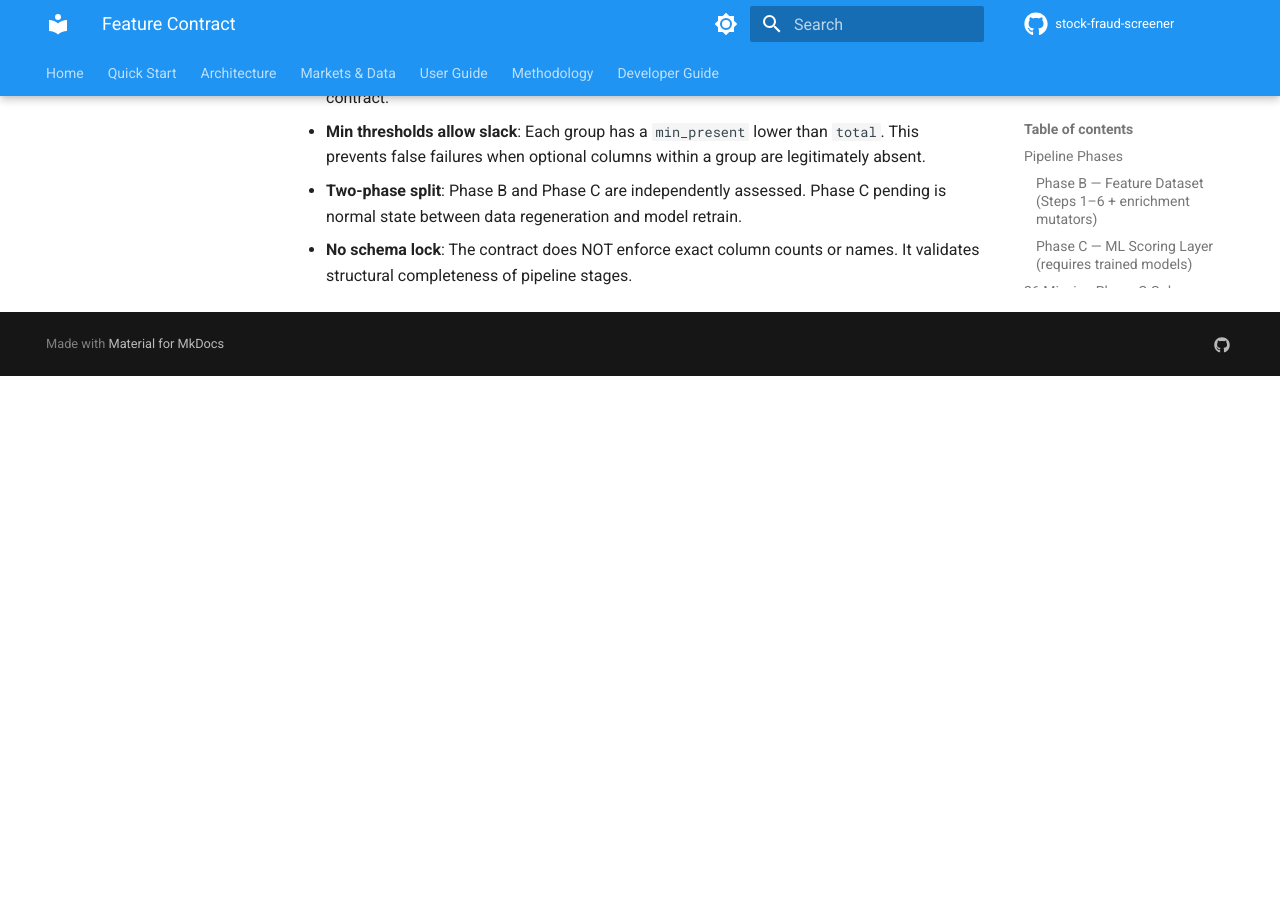
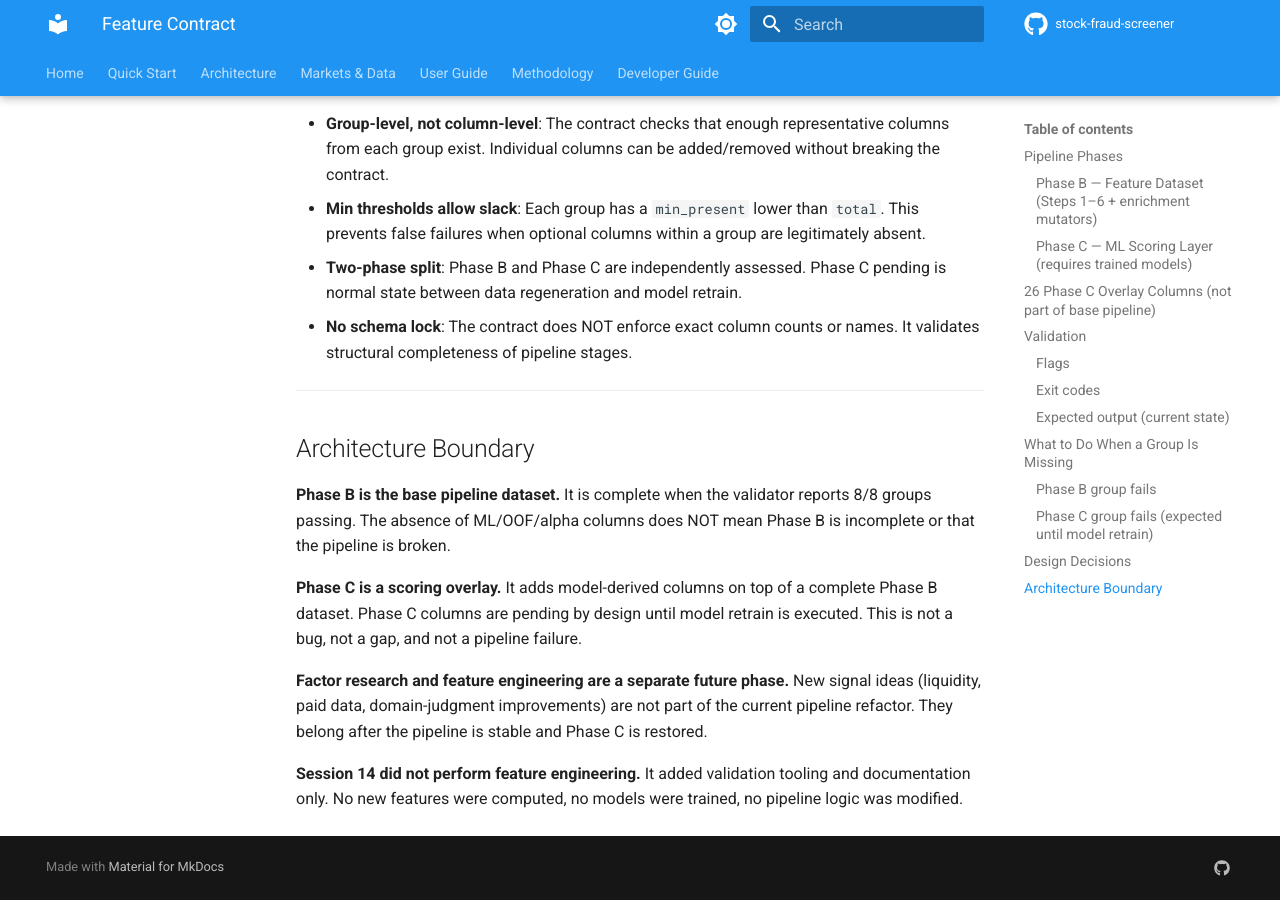
Before and after one commit to sherlock718/stock-fraud-screener, an MkDocs documentation site: the page built from docs/developer/feature-contract.md, in a window 1280 px wide and 900 px high, scrolled down 4094 px. Built offline with MkDocs 1.6.1 and Material for MkDocs 9.7.7, drawn with Linux system fonts in a browser that asks for light colours; comment, search, counter and statistics services are not loaded; before the commit the page ends 4470 px from its top, so only the background shows below that; some of the changed text lies outside the part shown.

Commit message:
docs(pipeline): clarify Phase B vs Phase C architecture boundary
Phase B base dataset is complete without ML/OOF/alpha columns.
Phase C is a scoring overlay, not a pipeline requirement.
No feature engineering was performed in Session 14.

Co-Authored-By: Claude Opus 4.6 (1M context) <noreply@anthropic.com>

```diff
--- a/docs/developer/feature-contract.md
+++ b/docs/developer/feature-contract.md
@@ -36,9 +36,9 @@ Added by scoring scripts that depend on trained model artifacts.
 
 ---
 
-## 26 Missing Phase C Columns (classified)
+## 26 Phase C Overlay Columns (not part of base pipeline)
 
-These columns are absent from the current regenerated dataset. This is expected — they require Phase C model training first.
+These columns belong to the Phase C scoring overlay. They are absent from the base Phase B dataset by design — their absence does NOT indicate a pipeline failure. They require trained model artifacts or Phase C scripts to produce.
 
 | Category | Columns | Producer | Required for |
 |---|---|---|---|
@@ -49,7 +49,7 @@ These columns are absent from the current regenerated dataset. This is expected
 | Survivorship (1) | delisted_flag | mark_survivorship.py | Survivorship bias correction |
 | Quarterly (3) | revenue_qoq_std, earnings_momentum, filing_lag_trend | enrich_quarterly_features.py | Intra-year dynamics |
 
-**Status:** All 26 are pending by design. Not a bug. Run Phase C scripts after model retrain.
+**Status:** All 26 are Phase C overlay columns, pending by design. The Phase B base dataset is complete without them. They become available after running the Phase C scoring pipeline (train → OOF → score → alpha → patches).
 
 ---
 
@@ -128,3 +128,15 @@ Phase C groups require trained model artifacts. Run in order:
 - **Min thresholds allow slack**: Each group has a `min_present` lower than `total`. This prevents false failures when optional columns within a group are legitimately absent.
 - **Two-phase split**: Phase B and Phase C are independently assessed. Phase C pending is normal state between data regeneration and model retrain.
 - **No schema lock**: The contract does NOT enforce exact column counts or names. It validates structural completeness of pipeline stages.
+
+---
+
+## Architecture Boundary
+
+**Phase B is the base pipeline dataset.** It is complete when the validator reports 8/8 groups passing. The absence of ML/OOF/alpha columns does NOT mean Phase B is incomplete or that the pipeline is broken.
+
+**Phase C is a scoring overlay.** It adds model-derived columns on top of a complete Phase B dataset. Phase C columns are pending by design until model retrain is executed. This is not a bug, not a gap, and not a pipeline failure.
+
+**Factor research and feature engineering are a separate future phase.** New signal ideas (liquidity, paid data, domain-judgment improvements) are not part of the current pipeline refactor. They belong after the pipeline is stable and Phase C is restored.
+
+**Session 14 did not perform feature engineering.** It added validation tooling and documentation only. No new features were computed, no models were trained, no pipeline logic was modified.
```
Also changed, not shown: AI_EDIT_LOG.md (+4 -4 lines).
